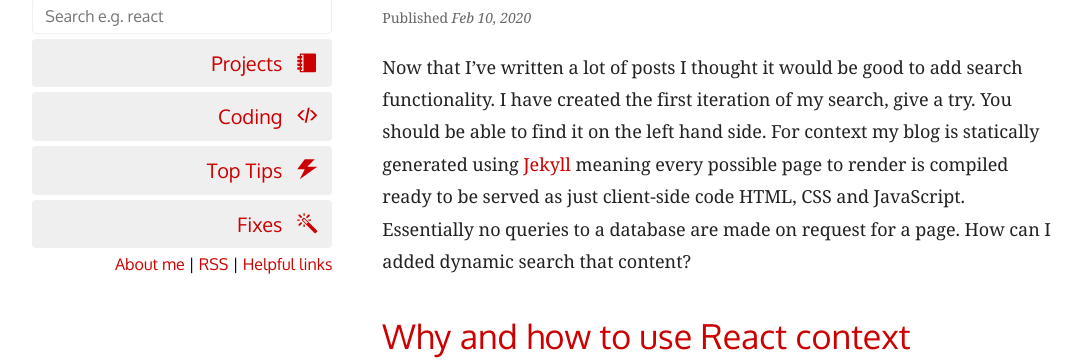
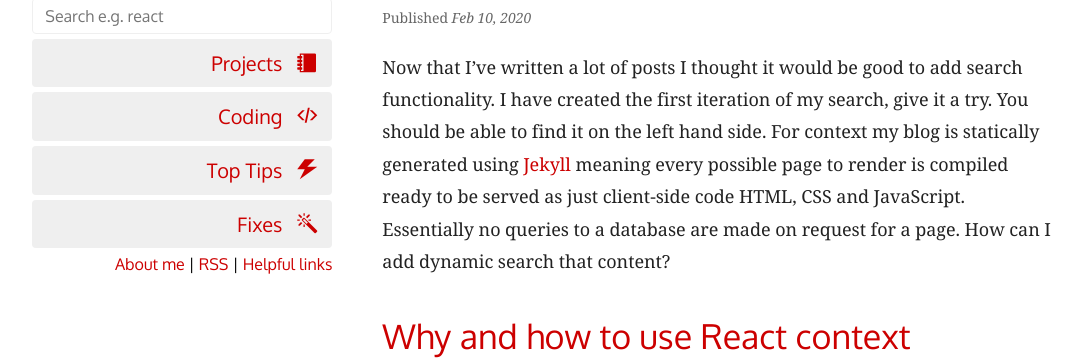
Before and after one commit to rkotze/rkotze.github.io, a Jekyll site: the page built from tags/tutorial.md, in a window 1280 px wide and 900 px high. Shown: the part 140-502 px from the top of the window, without its empty margins (186-1271 px from the left). Built offline with Jekyll 4.4.1, drawn with Linux system fonts in a browser that asks for light colours; comment, search, counter and statistics services are not loaded.

Commit message:
First para edits only
I think you missed these two small edits in the first para mobes, committing to master.

```diff
--- a/_posts/2020-02-10-search-jekyll-blog.md
+++ b/_posts/2020-02-10-search-jekyll-blog.md
@@ -12,7 +12,7 @@ excerpt_separator: <!--more-->
 tags: javascript tutorial
 ---
 
-Now that I've written a lot of posts I thought it would be good to add search functionality. I have created the first iteration of my search, give a try. You should be able to find it on the left hand side. For context my blog is statically generated using [Jekyll](https://jekyllrb.com/){:target="\_blank" rel="noopener"} meaning every possible page to render is compiled ready to be served as just client-side code HTML, CSS and JavaScript. Essentially no queries to a database are made on request for a page. How can I added dynamic search that content?
+Now that I've written a lot of posts I thought it would be good to add search functionality. I have created the first iteration of my search, give it a try. You should be able to find it on the left hand side. For context my blog is statically generated using [Jekyll](https://jekyllrb.com/){:target="\_blank" rel="noopener"} meaning every possible page to render is compiled ready to be served as just client-side code HTML, CSS and JavaScript. Essentially no queries to a database are made on request for a page. How can I add dynamic search that content?
 
 <!--more-->
 
```
